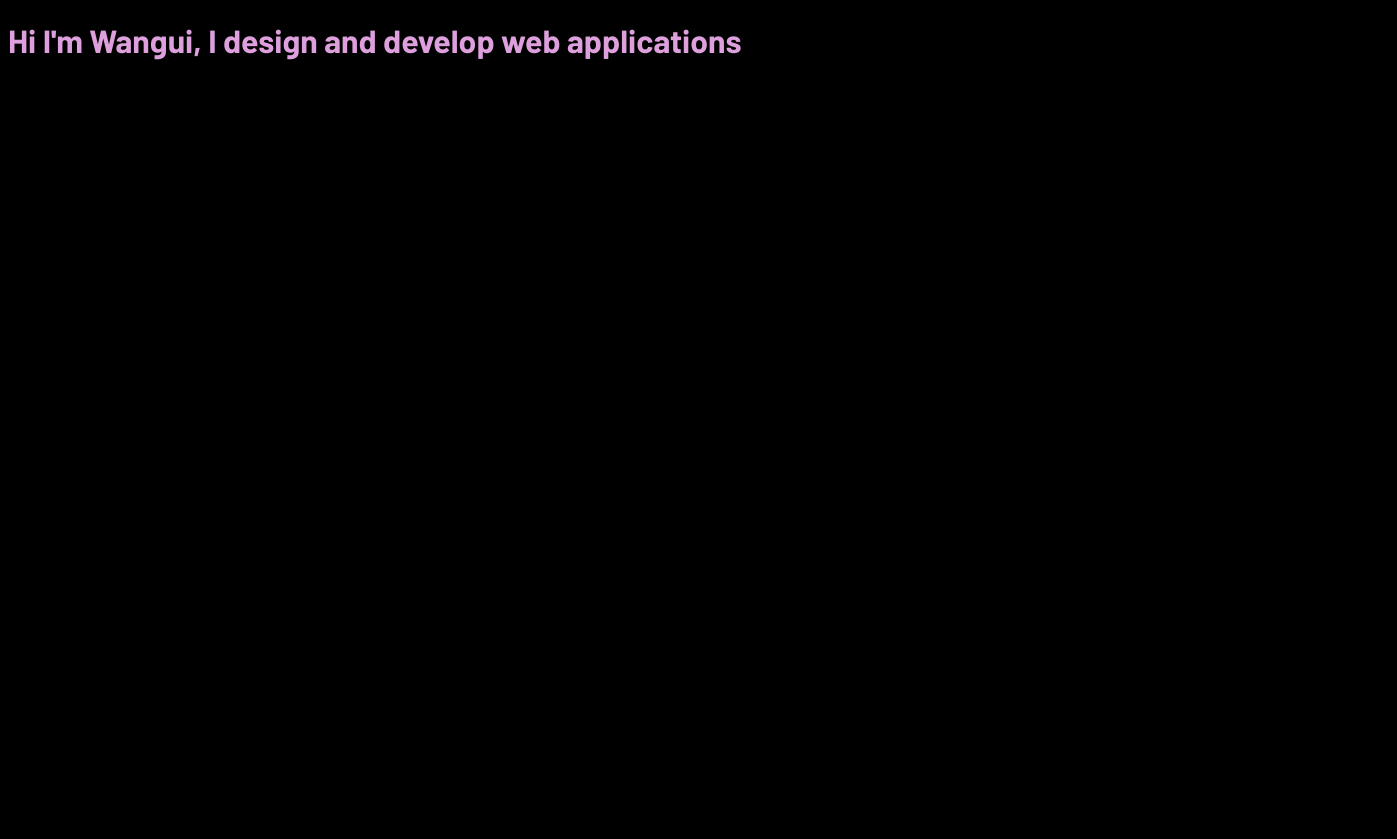
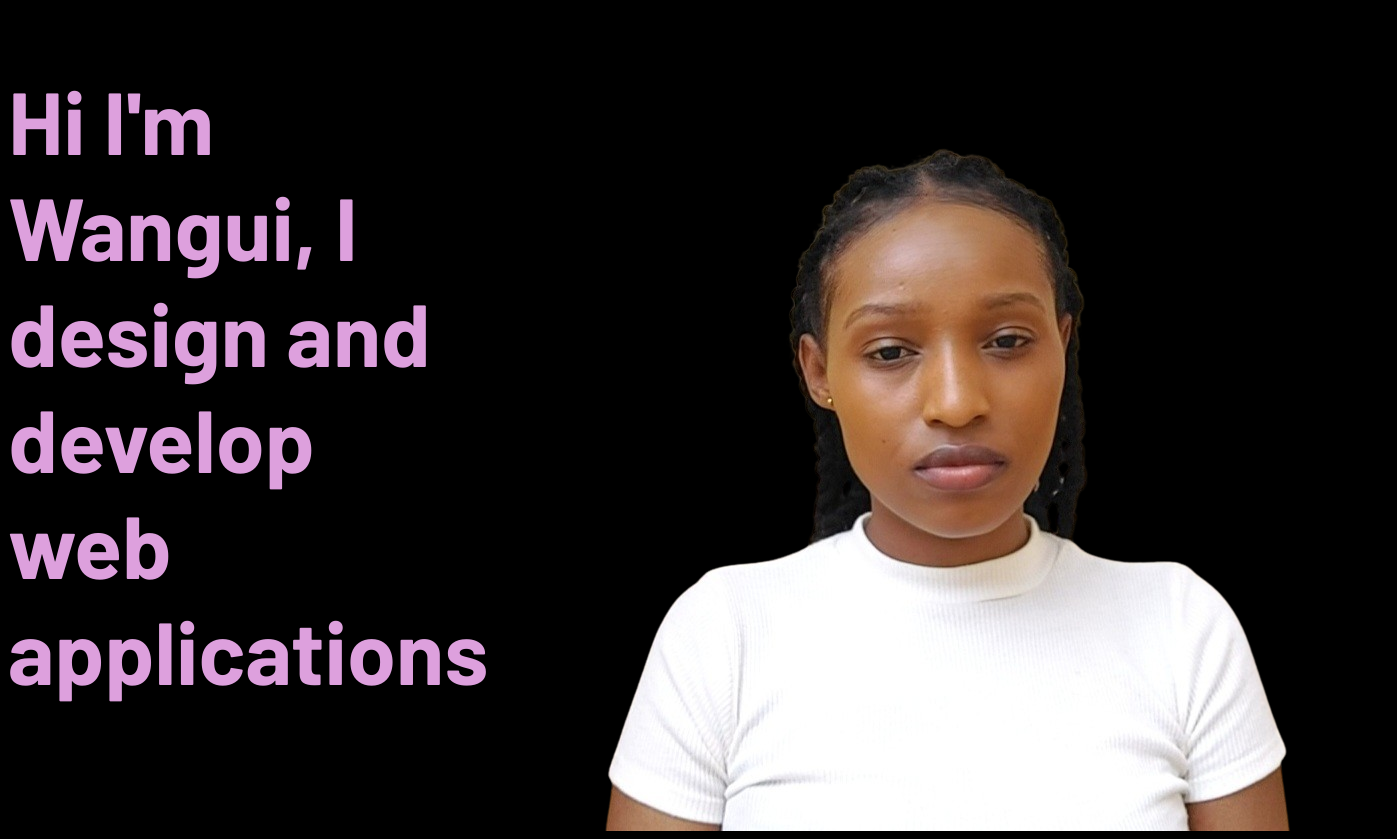
Before and after one commit to anthony-karanja/My-Portfolio, a React (Vite) app: page / in a window 1280 px wide. Shown: the whole page, 1397 px wide, since content can reach past the window. Before the commit the page ends 800 px from the top, so only its background shows below. Built offline with nearby package versions, Linux system fonts and the light colour scheme.

Commit message:
Worked on the hero section

```diff
--- a/src/Hero.jsx
+++ b/src/Hero.jsx
@@ -6,6 +6,7 @@ function Hero() {
         <div id='hero'>
             <h1>Hi I'm Wangui, I design and develop web applications</h1>
             <h5></h5>
+            <img src="/Biggerprofile.png" alt="" />
         </div>
     </>
   )
--- a/src/index.css
+++ b/src/index.css
@@ -3,7 +3,8 @@
 
 body {
   font-family: "Barlow", sans-serif;
-  font-weight: 400;
+  font-weight: 600;
+  font-size: 44px;
   color: plum;
   background-color: black;
 }
@@ -62,3 +63,7 @@ body {
     max-width: 100%;
   }
 }
+/* Styling for Hero section  */
+#hero {
+  display: flex;
+}
```
Also changed, not shown: public/Biggerprofile.png (added), public/Heroimage.png (added).
